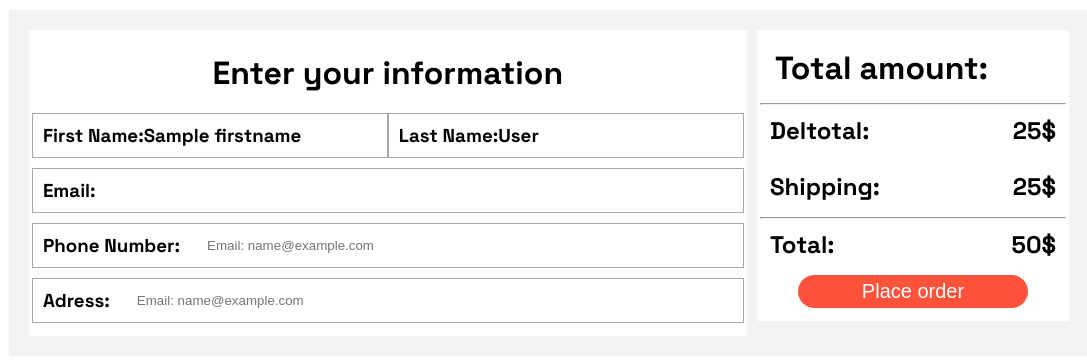
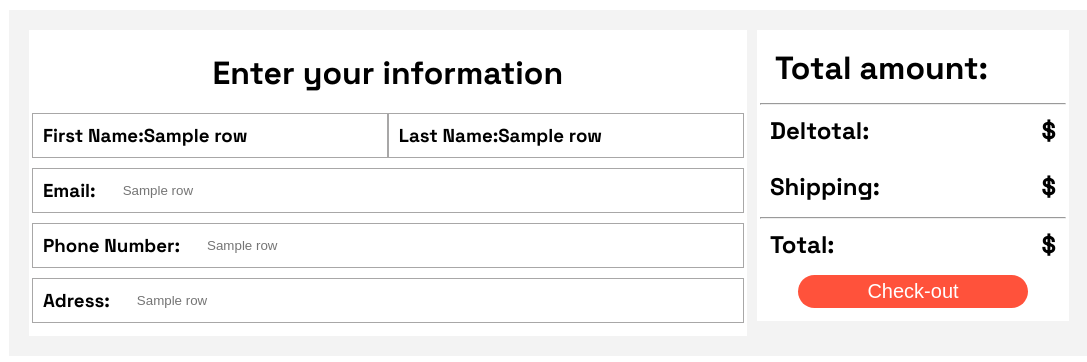
Before and after one commit to noorbhtiti/e-commerce-website, a Flask app: template templates/PlaceOrder.html in a window 1280 px wide. Shown: the part 146-508 px from the top of the page, without its empty margins (91-1178 px from the left). Run offline with Flask 2, Linux system fonts and the light colour scheme; the template is opened without the code that fills it: most values are stand-ins (such as "Sample title", 1, 10 or a date in 2020); parts of the project's set-up code (start-up, migrations or seed data) failed here and were passed over; some libraries are stand-ins or nearby versions.

Commit message:
place order

```diff
--- a/templates/PlaceOrder.html
+++ b/templates/PlaceOrder.html
@@ -39,14 +39,9 @@
         </nav>
             {% endif %}
 
-
-
            <a href="/cart"> <!-- link to cart-->
                <img class="btn1" src="{{url_for('static', filename='shopping-bag.png')}}" width="30px" height="30px">
            </a>
-             {% if logged and counter>0 %}
-                <span class="step">{{ counter }}</span>
-             {% endif %}
 
                   {% if logged %}
                <a href="/logout"> <!-- link to login page-->
@@ -68,21 +63,21 @@
 
 <div id="main-box">
     <div id = "leftbox">
-
          <h1 id="enter-info-text">Enter your information</h1>
 
         <div id="order-boxes">
+
 
            <form action="" method="POST">
 
             <div id="text-box1">
                 <h3 id="firstname" >First Name:</h3>
-                <h3 id="firstname" > {{ firstname }}</h3>
+                <h3 id="firstname" > {{ lista[0] }}</h3>
             </div>
 
             <div id="text-box2">
                 <h3 id="lastname" >Last Name:</h3>
-                <h3 id="lastname" > {{ lastname }} </h3>
+                <h3 id="lastname" > {{ lista[1] }} </h3>
             </div>
 
             <br>
@@ -90,25 +85,27 @@
 
             <div id="text-box3">
                 <h3 id="firstname" >Email:</h3>
+                <input name="edit-email" type="email" class="input-field" placeholder="{{lista[2]}}" >
             </div>
 
             <br>
 
             <div id="text-box3">
                 <h3 id="lastname" >Phone Number: </h3>
-                <input name="edit-email" type="email" class="input-field" placeholder="Email: {{email}}" >
+                <input name="edit-phone" type="text" class="input-field" placeholder="{{lista[3]}}" >
             </div>
 
             <br>
 
             <div id="text-box3">
                 <h3 id="firstname" >Adress: </h3>
-                <input name="edit-email" type="email" class="input-field" placeholder="Email: {{email}}" >
+                <input name="edit-email" type="text" class="input-field" placeholder="{{lista[4]}}" >
             </div>
 
 
             <br>
            </form>
+
          </div>
     </div>
 
@@ -119,31 +116,24 @@
         <hr>
         <div id="deltotal-box">
             <h2 id="Deltotal">Deltotal: </h2>
-            <h2 id="Deltotal-right">25$</h2>
+            <h2 id="Deltotal-right">$</h2>
         </div>
         <div id="deltotal-box">
             <h2 id="Deltotal">Shipping: </h2>
-            <h2 id="Deltotal-right">25$</h2>
+            <h2 id="Deltotal-right">$</h2>
         </div>
         <hr>
         <div id="deltotal-box">
             <h2 id="Deltotal">Total: </h2>
-            <h2 id="Deltotal-right">50$</h2>
+            <h2 id="Deltotal-right">$</h2>
         </div>
 
         <div id="btn-box">
-            <a href="/">
-            <button id="checkout-btn" >Place order</button>
+            <a href="/Check-out">
+            <button id="checkout-btn" >Check-out</button>
             </a>
         </div>
-
-
-
-
-
-
     </div>
-
 
 <!----------------------------------------------------------------------->
 
```
Also changed, not shown: PlaceOrderPage.py (+41 -13 lines), templates/shoppingbag.html (+2 -8 lines).
